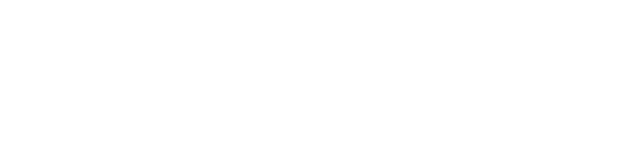
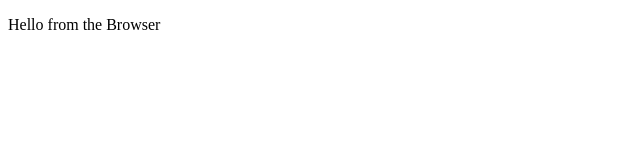
Before and after one commit to Sven-ja/javascript-day1, a plain HTML site: page svenja/index.html in a window 1280 px wide. Shown: the whole page, without its empty margins (0-640 px from the left). Drawn offline with Linux system fonts and the light colour scheme.

Commit message:
new file

```diff
--- a/svenja/index.html
+++ b/svenja/index.html
@@ -9,6 +9,11 @@
 
 <body>
 
+    <p>Hello from the Browser</p>
+
+    <script>
+        console.log("Hello from the Console");
+    </script>
 </body>
 
 </html>
```
